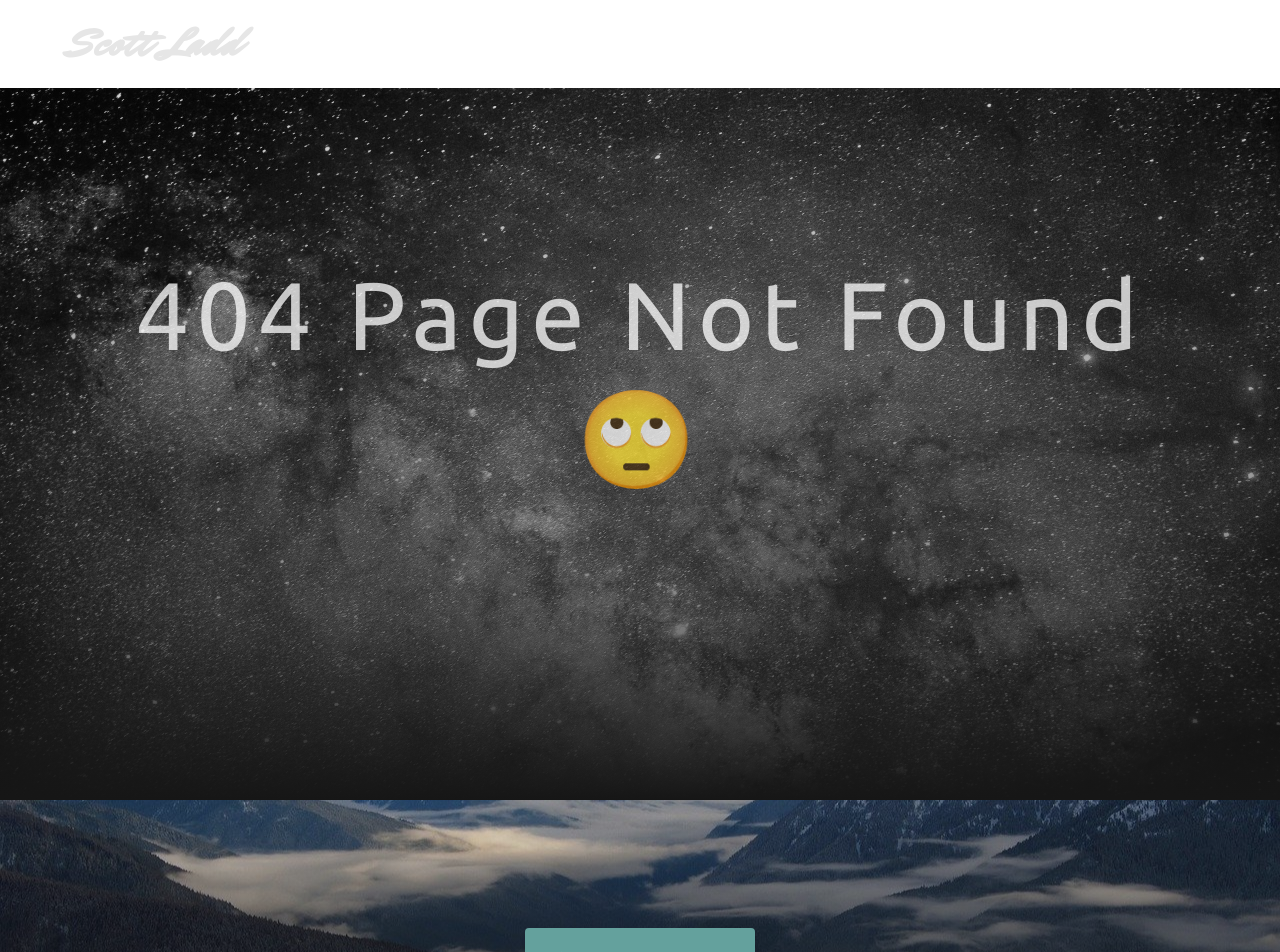
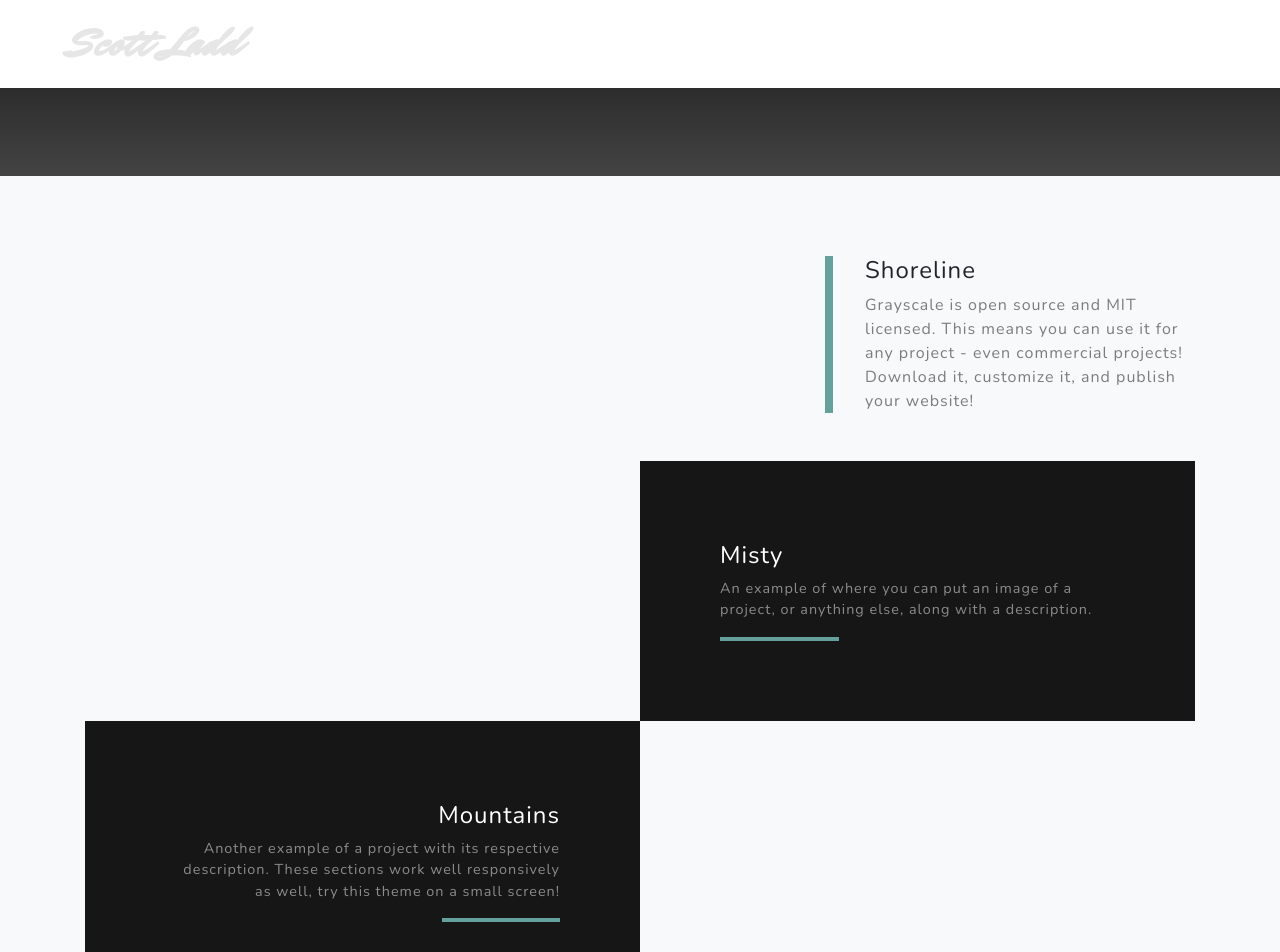
Before and after one commit to scottjr101/React-Portfolio, a React (Create React App) app in the folder client/: page /portfolio in a window 1280 px wide. Before the commit this address had no page. Shown: the top 952 px of the page. Built offline with nearby package versions, Linux system fonts and the light colour scheme.

Commit message:
portfolio setup

```diff
--- a/client/src/components/layout/navbar/navbar.js
+++ b/client/src/components/layout/navbar/navbar.js
@@ -24,22 +24,22 @@ const Navbar = () => {
           >
             Menu
             <i id='NavMenu' className='fas fa-bars pl-1' />
-            {/* <i className="fas fa-skull" /> */}
+            {/* Skull Icon */}
           </button>
           <div className='collapse navbar-collapse' id='navbarResponsive'>
             <ul className='navbar-nav ml-auto'>
               <li className='nav-item'>
-                <a className='nav-link js-scroll-trigger' href='#about'>
+                <Link className='nav-link js-scroll-trigger' to='/blog'>
                   Blog
-                </a>
+                </Link>
               </li>
               <li className='nav-item'>
-                <a className='nav-link js-scroll-trigger' href='#projects'>
+                <Link className='nav-link js-scroll-trigger' to='/portfolio'>
                   Portfolio
-                </a>
+                </Link>
               </li>
               <li className='nav-item'>
-                <a className='nav-link js-scroll-trigger' href='#signup'>
+                <a className='nav-link js-scroll-trigger' href='#contact'>
                   Contact
                 </a>
               </li>
--- /dev/null
+++ b/client/src/components/layout/portfolio/portpage.js
@@ -0,0 +1,78 @@
+import React, { Fragment } from 'react';
+import './portstyles.css';
+
+const Portfolio = () => {
+  return (
+    <Fragment>
+      <div className='FadedHeader'>
+        <section className='projects-section bg-light'>
+          <div className='container'>
+            {/* Featured Project Row */}
+            <div className='row align-items-center no-gutters mb-4 mb-lg-5'>
+              <div className='col-xl-8 col-lg-7'>
+                {/* <img
+                className='img-fluid mb-3 mb-lg-0'
+                src='img/bg-masthead.jpg'
+                alt
+              /> */}
+              </div>
+              <div className='col-xl-4 col-lg-5'>
+                <div className='featured-text text-center text-lg-left'>
+                  <h4>Shoreline</h4>
+                  <p className='text-black-50 mb-0'>
+                    Grayscale is open source and MIT licensed. This means you
+                    can use it for any project - even commercial projects!
+                    Download it, customize it, and publish your website!
+                  </p>
+                </div>
+              </div>
+            </div>
+            {/* Project One Row */}
+            <div className='row justify-content-center no-gutters mb-5 mb-lg-0'>
+              <div className='col-lg-6'>
+                {/* <img className='img-fluid' src='img/demo-image-01.jpg' alt /> */}
+              </div>
+              <div className='col-lg-6'>
+                <div className='bg-black text-center h-100 project'>
+                  <div className='d-flex h-100'>
+                    <div className='project-text w-100 my-auto text-center text-lg-left'>
+                      <h4 className='text-white'>Misty</h4>
+                      <p className='mb-0 text-white-50'>
+                        An example of where you can put an image of a project,
+                        or anything else, along with a description.
+                      </p>
+                      <hr className='d-none d-lg-block mb-0 ml-0' />
+                    </div>
+                  </div>
+                </div>
+              </div>
+            </div>
+            {/* Project Two Row */}
+            <div className='row justify-content-center no-gutters'>
+              <div className='col-lg-6'>
+                {/* <img className='img-fluid' src='img/demo-image-02.jpg' alt /> */}
+              </div>
+              <div className='col-lg-6 order-lg-first'>
+                <div className='bg-black text-center h-100 project'>
+                  <div className='d-flex h-100'>
+                    <div className='project-text w-100 my-auto text-center text-lg-right'>
+                      <h4 className='text-white'>Mountains</h4>
+                      <p className='mb-0 text-white-50'>
+                        Another example of a project with its respective
+                        description. These sections work well responsively as
+                        well, try this theme on a small screen!
+                      </p>
+                      <hr className='d-none d-lg-block mb-0 mr-0' />
+                    </div>
+                  </div>
+                </div>
+              </div>
+            </div>
+          </div>
+        </section>
+      </div>
+    </Fragment>
+  );
+};
+
+export default Portfolio;
--- a/client/src/routing/routes.js
+++ b/client/src/routing/routes.js
@@ -1,6 +1,7 @@
 import React, { Fragment } from 'react';
 import { Route, Switch } from 'react-router-dom';
 import Home from '../components/layout/home/homepage';
+import Portfolio from '../components/layout/portfolio/portpage';
 import Navbar from '../components/layout/navbar/navbar';
 import Footer from '../components/layout/footer/footer';
 import NoMatch from '../components/layout/nomatch/noMatch';
@@ -11,6 +12,7 @@ const Routes = () => {
       <Navbar />
       <Switch>
         <Route exact path='/home' component={Home} />
+        <Route exact path='/portfolio' component={Portfolio} />
         <Route component={NoMatch} />
       </Switch>
       <Footer />
```
